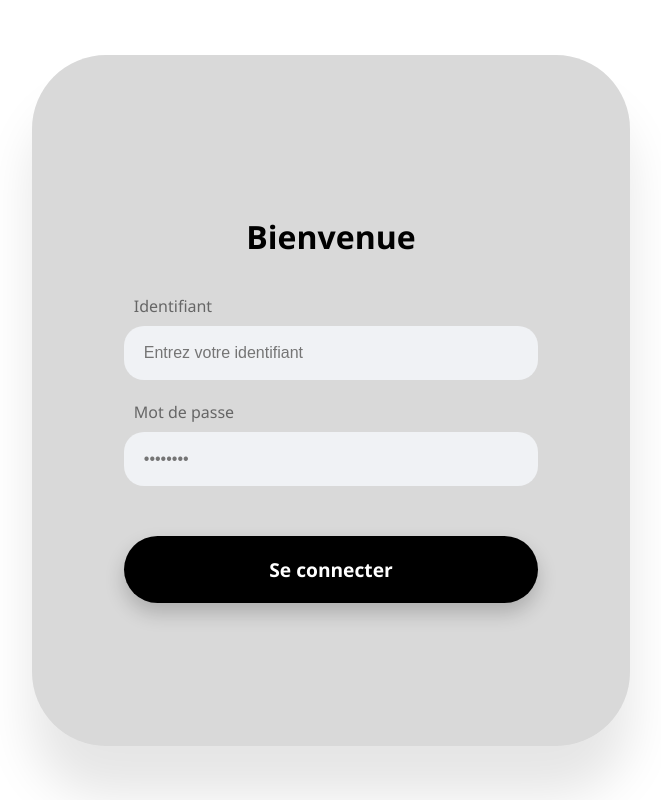
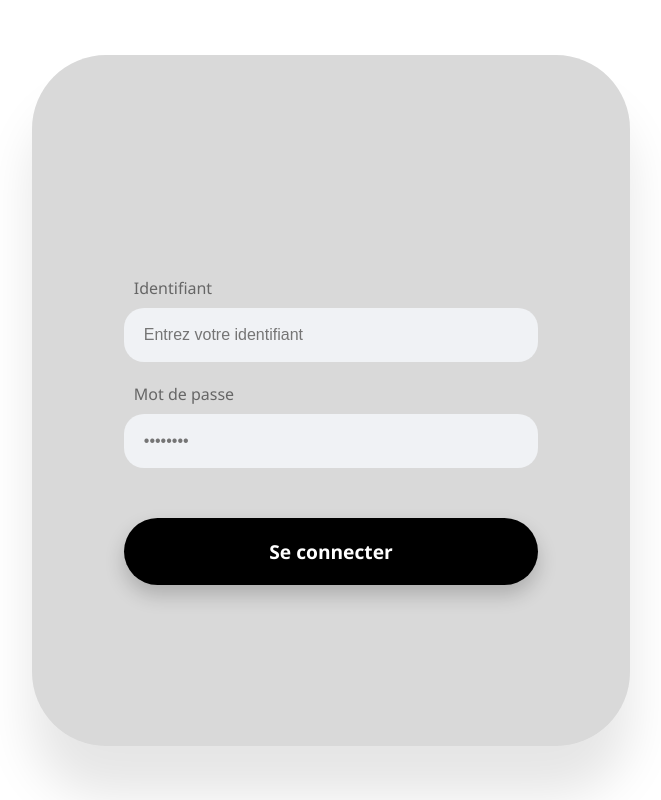
Before and after one commit to Miku-Miku-Beam/Gost-Kitchen, a React (Vite) app: page / in a window 1280 px wide. Shown: the whole page, without its empty margins (309-970 px from the left). Built offline with nearby package versions, Linux system fonts and the light colour scheme.

Commit message:
wip: logo import

```diff
--- a/src/App.tsx
+++ b/src/App.tsx
@@ -1,4 +1,5 @@
 import React, { useState } from 'react';
+import monlogo from './assets/logo poèle.svg' ;
 
 const LoginForm: React.FC = () => {
   const [identifiant, setIdentifiant] = useState('');
@@ -32,7 +33,7 @@ const LoginForm: React.FC = () => {
   };
 
 
-  const titleStyle: React.CSSProperties = {
+  const logoStyle: React.CSSProperties = {
     fontSize: '2rem',
     color: '#000000',
     marginBottom: '40px',
@@ -86,8 +87,8 @@ const LoginForm: React.FC = () => {
     <div style={containerStyle}>
       <div style={cardStyle}>
 
-        {/* Titre ou Logo ici */}
-        <h1 style={titleStyle}>Bienvenue</h1>
+        {/* Logo ici */}
+        <h1 style={logoStyle}></h1>
 
         {/* Champ Identifiant */}
         <div style={inputContainerStyle}>
```
Also changed, not shown: src/assets/logo poèle.svg (added).
